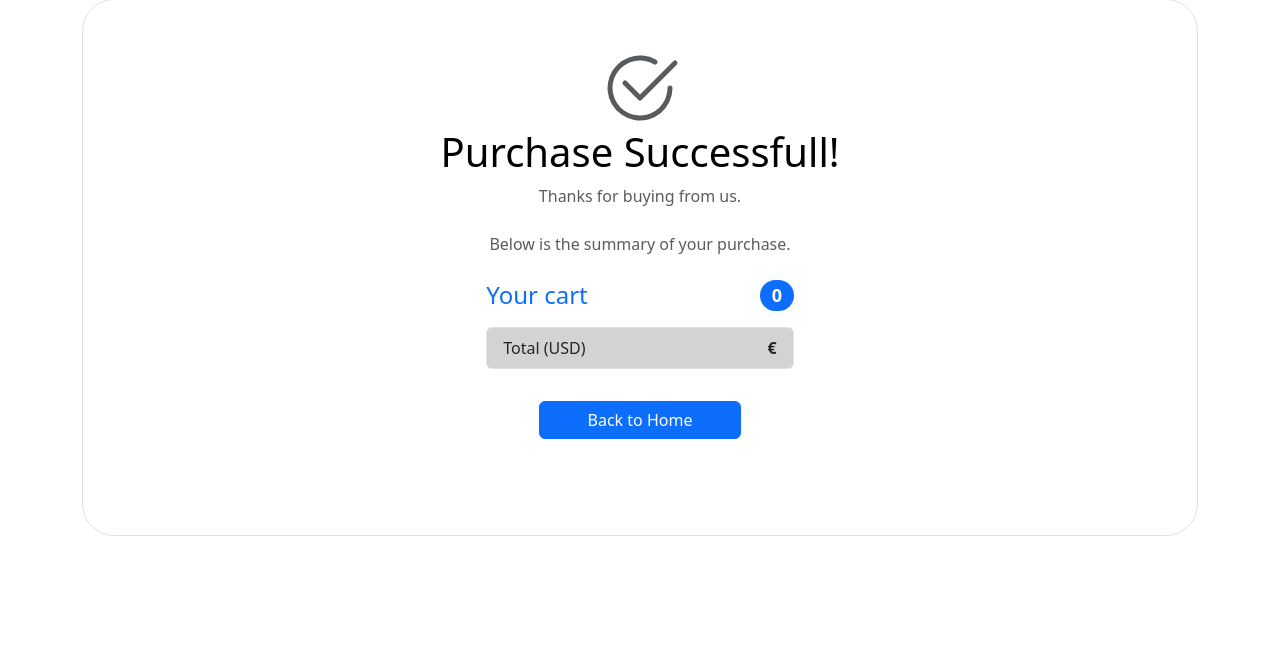
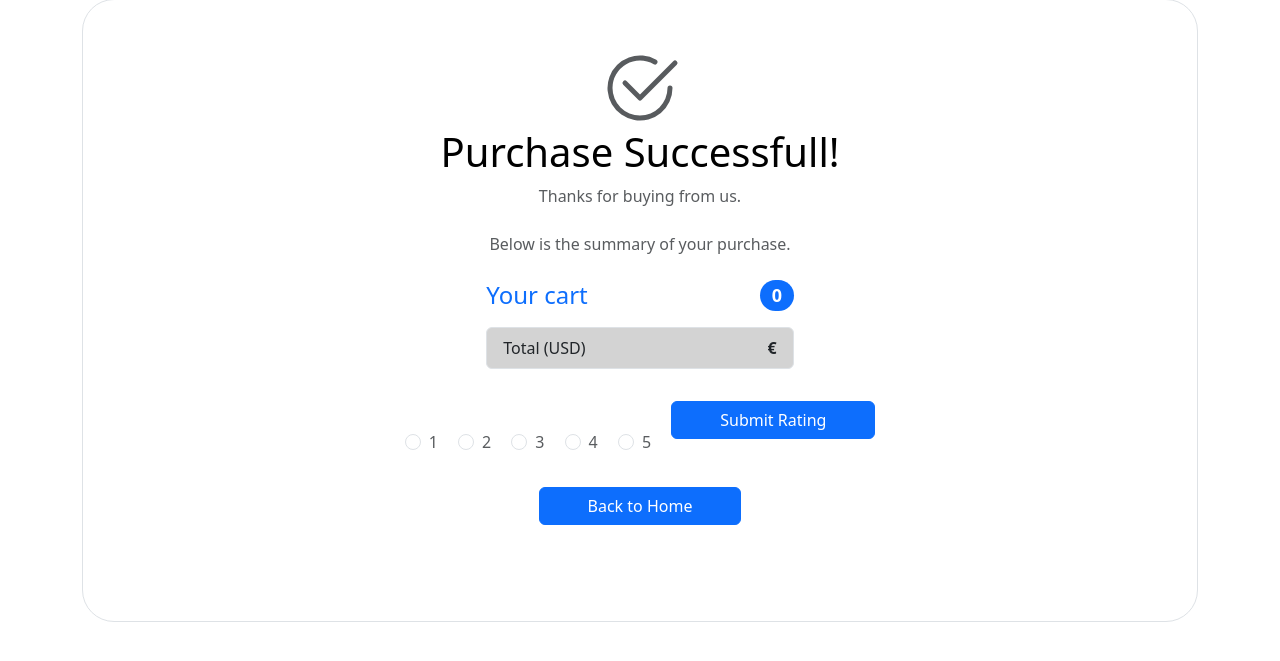
Before and after one commit to aditya0by0/ecommerce_webapp, a Flask app: template templates/bootstrap/productBought.html in a window 1280 px wide. Shown: the part 49-710 px from the top of the page. Run offline with Flask 2, Linux system fonts and the light colour scheme; the template is opened without the code that fills it, so the values that code supplies are empty; some libraries are stand-ins or nearby versions.

Commit message:
Customer Satisfaction Ratio (Ratings)

```diff
--- a/app.py
+++ b/app.py
@@ -54,10 +54,19 @@
 
 @app.route("/product/<int:p_id>")
 def get_product_page(p_id:int):
-	result = SQLReadWrite.execute_query('SELECT * from products where pid=%s', (p_id,))
 	# result[0] : for single product as the page is designed for single product display
+	result = SQLReadWrite.execute_query('SELECT * from products where pid=%s', (p_id))
+	ratings = SQLReadWrite.execute_query('SELECT * from ratings WHERE pid=%s', (p_id))
+	finalRating = 0
+	if ratings:
+		for rating in ratings:
+			finalRating += float(rating["rating"])
 
-	return render_template("products/productDetails.html",product = result[0])
+		finalRating = format(float(finalRating/len(ratings)), '.2f')
+	else:
+		finalRating = "No ratings!"
+
+	return render_template("products/productDetails.html", product = result[0], rating=finalRating)
 
 @app.route("/search", methods=['POST'])
 def search():
@@ -82,7 +91,6 @@
 	return render_template('categories.html', categories = result,
 		products=products, c_name=cname)
 
-
 @app.route("/test")
 def test():
 	return render_template('bootstrap/productBought.html', zip=zip)
--- a/templates/bootstrap/productBought.html
+++ b/templates/bootstrap/productBought.html
@@ -51,6 +51,35 @@
           </ul>
         </div>
       </div>
+      <div class="column">
+
+    <form method="POST" action="/user/submit-rating/{{purchases[0].pid}}">
+      <div class="form-check form-check-inline">
+        <input class="form-check-input" type="radio" name="rating" id="inlineRadio1" value="1">
+        <label class="form-check-label" for="inlineRadio1">1</label>
+      </div>
+      <div class="form-check form-check-inline">
+        <input class="form-check-input" type="radio" name="rating" id="inlineRadio2" value="2">
+        <label class="form-check-label" for="inlineRadio2">2</label>
+      </div>
+      <div class="form-check form-check-inline">
+        <input class="form-check-input" type="radio" name="rating" id="inlineRadio3" value="3">
+        <label class="form-check-label" for="inlineRadio3">3</label>
+      </div>
+      <div class="form-check form-check-inline">
+        <input class="form-check-input" type="radio" name="rating" id="inlineRadio3" value="4">
+        <label class="form-check-label" for="inlineRadio3">4</label>
+      </div>
+      <div class="form-check form-check-inline">
+        <input class="form-check-input" type="radio" name="rating" id="inlineRadio3" value="5">
+        <label class="form-check-label" for="inlineRadio3">5</label>
+      </div>
+        <button class="btn btn-primary px-5 mb-5 justify-content-center" type="submit" id="submit-rating">
+          Submit Rating
+        </button>
+      </a>
+    </form>
+    </div>
       <a href="/">
         <button class="btn btn-primary px-5 mb-5" type="button">
           Back to Home
--- a/templates/products/productDetails.html
+++ b/templates/products/productDetails.html
@@ -27,6 +27,7 @@
                 {%endif%}
             <p class="quantity" data-quantity="{{product.quantity}}">Quantity : {{product.quantity}}</p>
             <p>Product Date : {{product.pdate}}</p>
+            <p>Product Rating : {{rating}}</p>
             <strong>About this item:</strong>
             <ul>
                 {% for line in product.pdescription.split('\n')%}
--- a/templates/seller/productPage.html
+++ b/templates/seller/productPage.html
@@ -34,6 +34,7 @@
             </p>
 
 
+            <p>Product Rating: {{ratings}}</p>
             <p>Product Date : {{product.pdate}}</p>
             <strong>About this item:</strong>
             <ul>
```
Also changed, not shown: blueprints/seller.py (+11 -1 lines), blueprints/user.py (+7 -1 lines), daolayer/SQLReadWrite.py (+26 -26 lines), 1 other file.
